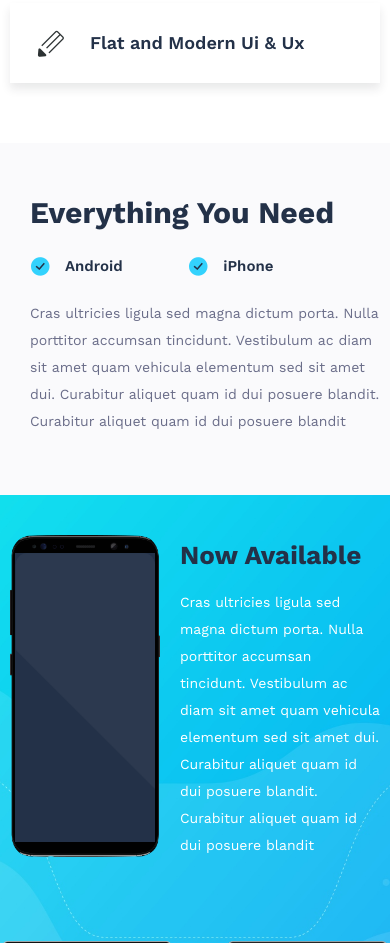
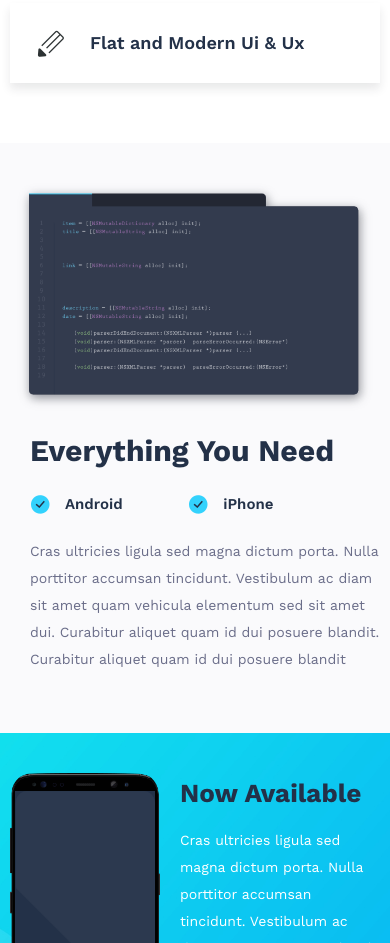
Before and after one commit to Vanchiendtvt/baitap6responsive, a plain HTML site: page index.html in a window 390 px wide. Shown: the part 2360-3303 px from the top of the page. Drawn offline with Linux system fonts and the light colour scheme.

Commit message:
Add files via upload

```diff
--- a/style.css
+++ b/style.css
@@ -715,12 +715,19 @@ footer span{
     #everything {
         padding-bottom: 60px;
     }
+    #everything>div {
+        display: block;
+
+    }
     #everything>div img {
-        display: none;
+        display: block;
+        width: 96%;
+        margin: 0 auto;
+        padding-top: 40px;
     }
     #everything>div>div {
         width: 100%;
-        padding-top: 40px;
+        padding-top: 10px;
     }
     #everything>div li {
         margin-bottom: 0px;
```
